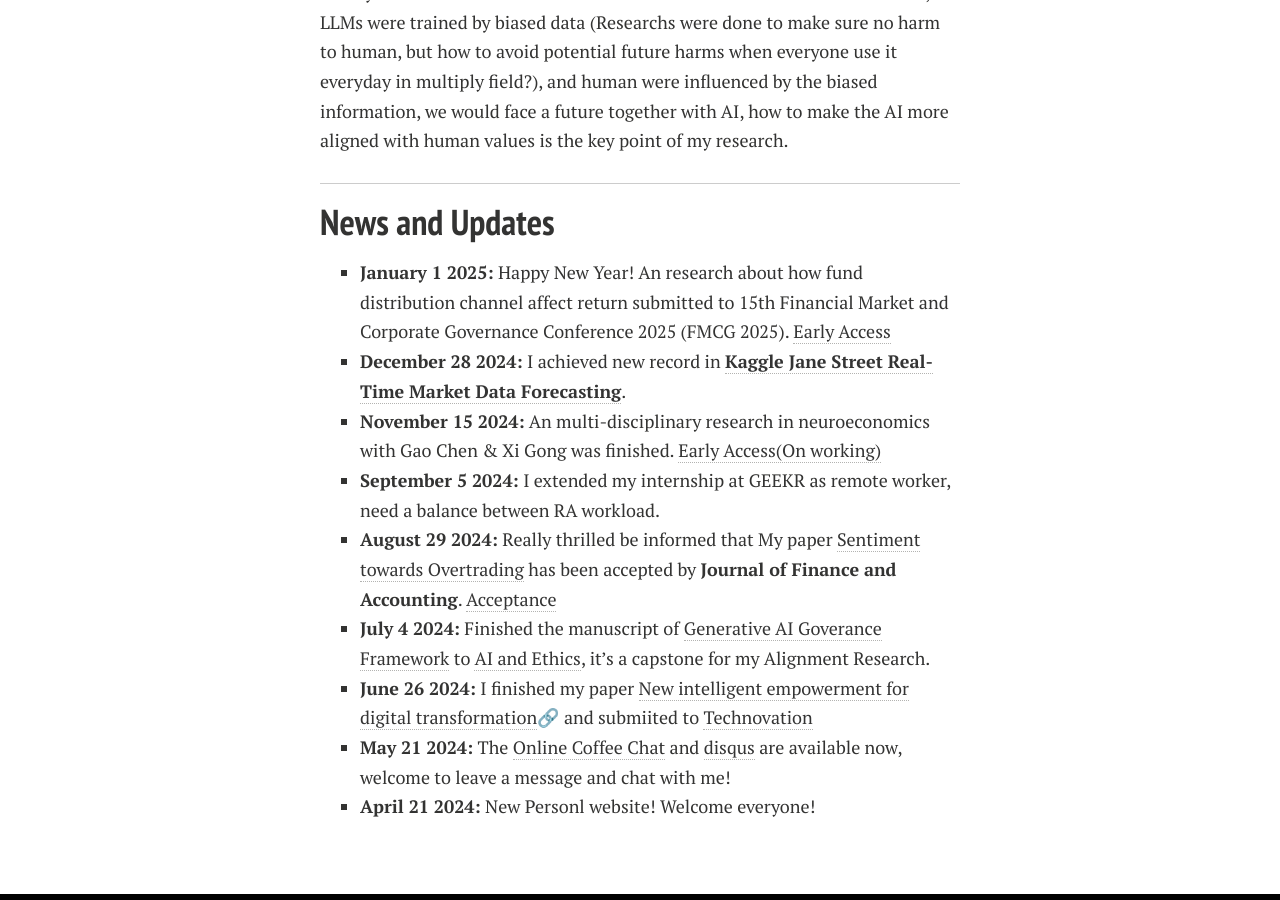
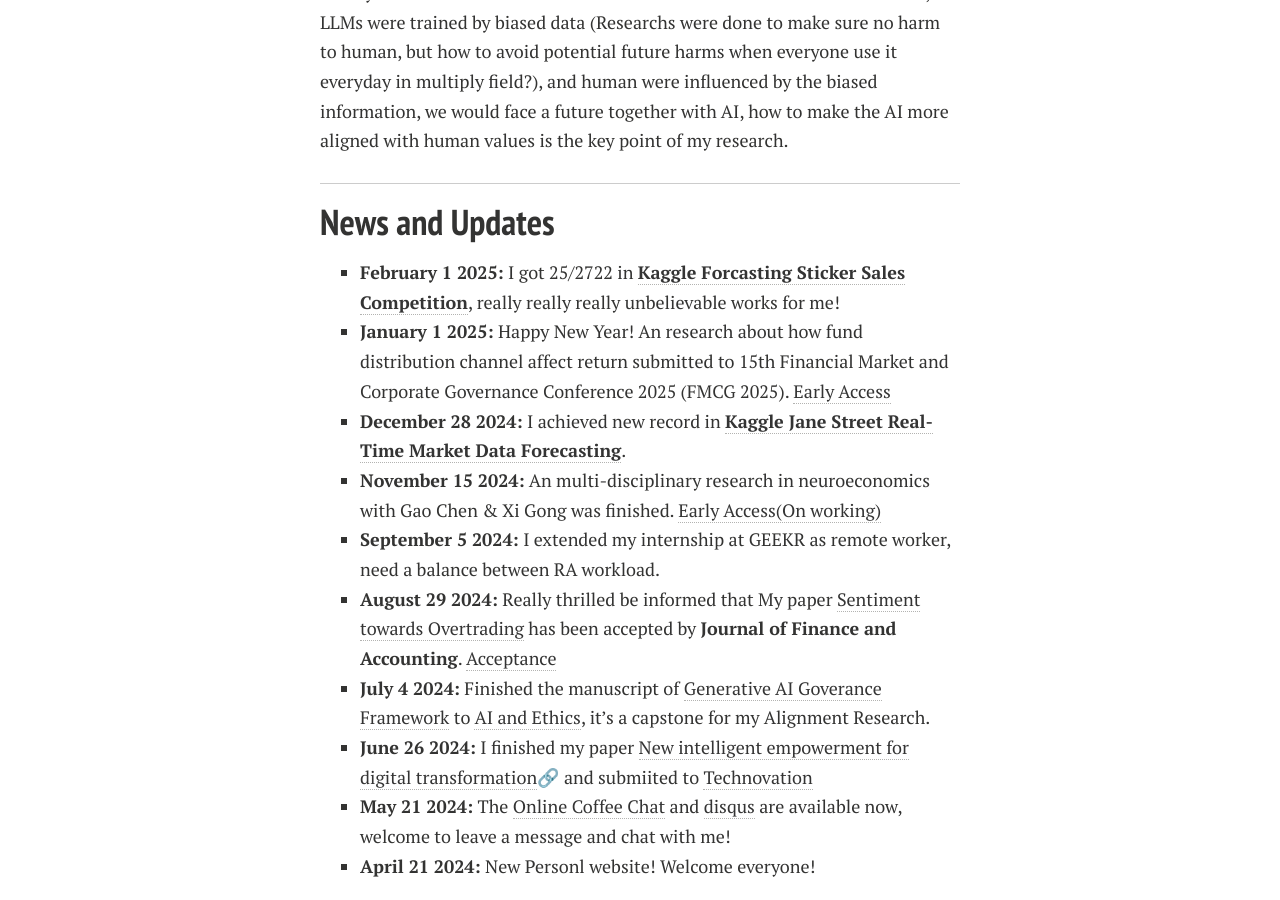
Before and after one commit to HeliumPeng/HeliumPeng.github.io, a Jekyll site: the page built from index.md, in a window 1280 px wide and 900 px high, scrolled down 1243 px. Built offline with Jekyll 4.4.1, drawn with Linux system fonts in a browser that asks for light colours; nearby versions of some CDN libraries; comment, search, counter and statistics services are not loaded; a style sheet for code colours, icons or effects is not loaded; our own code applies the rules of GitHub Pages for plain Markdown files.

Commit message:
update kaggle results

```diff
--- a/index.md
+++ b/index.md
@@ -38,6 +38,7 @@
 ---
 
 ## News and Updates
+- **February 1 2025:** I got 25/2722 in [**Kaggle Forcasting Sticker Sales Competition**](https://www.kaggle.com/competitions/playground-series-s5e1), really really really unbelievable works for me!
 - **January 1 2025:** Happy New Year! An research about how fund distribution channel affect return submitted to 15th Financial Market and Corporate Governance Conference 2025 (FMCG 2025). [Early Access](https://papers.ssrn.com/sol3/papers.cfm?abstract_id=5091895)
 - **December 28 2024:** I achieved new record in [**Kaggle Jane Street Real-Time Market Data Forecasting**](https://heliumpeng.github.io/file/JaneStreet%E7%AB%9E%E8%B5%9B%E9%93%B6%E7%89%8C119%E5%90%8D.png).
 - **November 15 2024:** An multi-disciplinary research in neuroeconomics with Gao Chen & Xi Gong was finished. [Early Access(On working)](https://papers.ssrn.com/sol3/papers.cfm?abstract_id=5037677)
@@ -47,6 +48,3 @@
 - **June 26 2024:** I finished my paper [New intelligent empowerment for digital transformation](https://papers.ssrn.com/sol3/papers.cfm?abstract_id=4877072)🔗 and submiited to [Technovation](https://www.sciencedirect.com/journal/technovation)
 - **May 21 2024:** The [Online Coffee Chat](https://calendly.com/heliumbob/how-about-an-online-coffee-with-helium) and [disqus](https://heliumpeng.github.io/blogs/) are available now, welcome to leave a message and chat with me!
 - **April 21 2024:** New Personl website! Welcome everyone!
-
-
-<!-- <blockquote class="twitter-tweet"><p lang="en" dir="ltr">Thrilled to be an AAAI-UC Scholar at <a href="https://twitter.com/hashtag/AAAI24?src=hash&amp;ref_src=twsrc%5Etfw">#AAAI24</a>, thanks to <a href="https://twitter.com/hashtag/AAAI?src=hash&amp;ref_src=twsrc%5Etfw">#AAAI</a> &amp; <a href="https://twitter.com/hashtag/GoogleExploreCSR?src=hash&amp;ref_src=twsrc%5Etfw">#GoogleExploreCSR</a> for the sponsorship. Grateful for the knowledge gained and new friendships formed.<br><br>Wonderful trip in Vancouver. Looking forward to staying connected with all.<a href="https://twitter.com/hashtag/AAAI24?src=hash&amp;ref_src=twsrc%5Etfw">#AAAI24</a> <a href="https://twitter.com/hashtag/Vancouver?src=hash&amp;ref_src=twsrc%5Etfw">#Vancouver</a> <a href="https://twitter.com/hashtag/GoogleExploreCSR?src=hash&amp;ref_src=twsrc%5Etfw">#GoogleExploreCSR</a> <a href="https://t.co/wUQUp8XlSM">pic.twitter.com/wUQUp8XlSM</a></p>&mdash; Hanlin CAI (seeking a PhD position 2025) (@lancecai2002) <a href="https://twitter.com/lancecai2002/status/1762210025173344260?ref_src=twsrc%5Etfw">February 26, 2024</a></blockquote> <script async src="https://platform.twitter.com/widgets.js" charset="utf-8"></script> -->
```
Also changed, not shown: file/Forecasting Sticker Sales25名.png (added).
